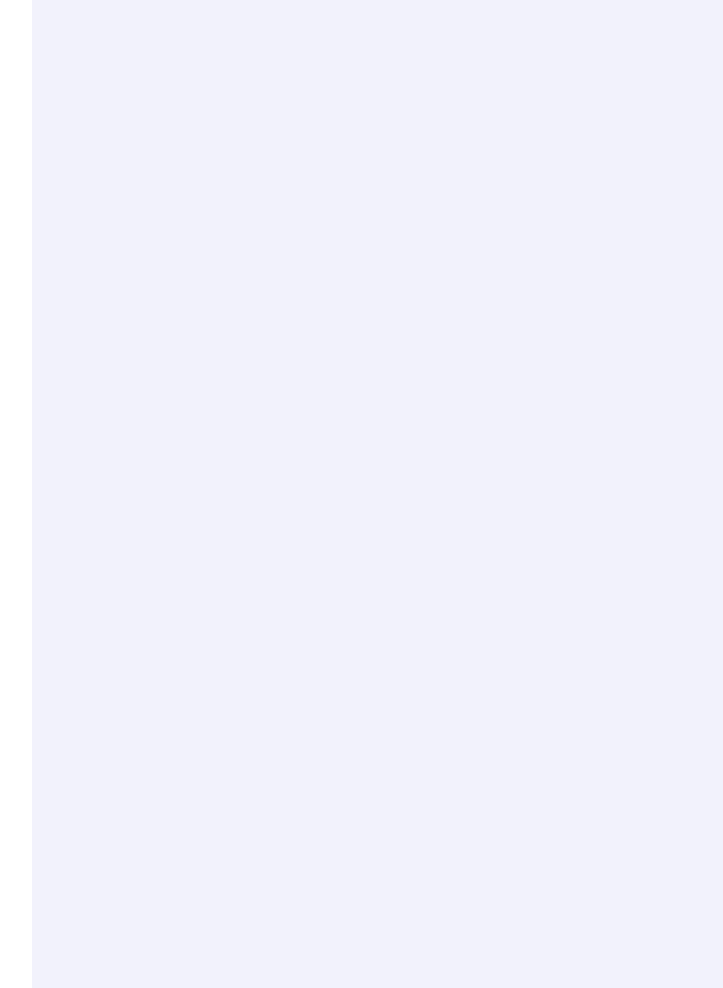
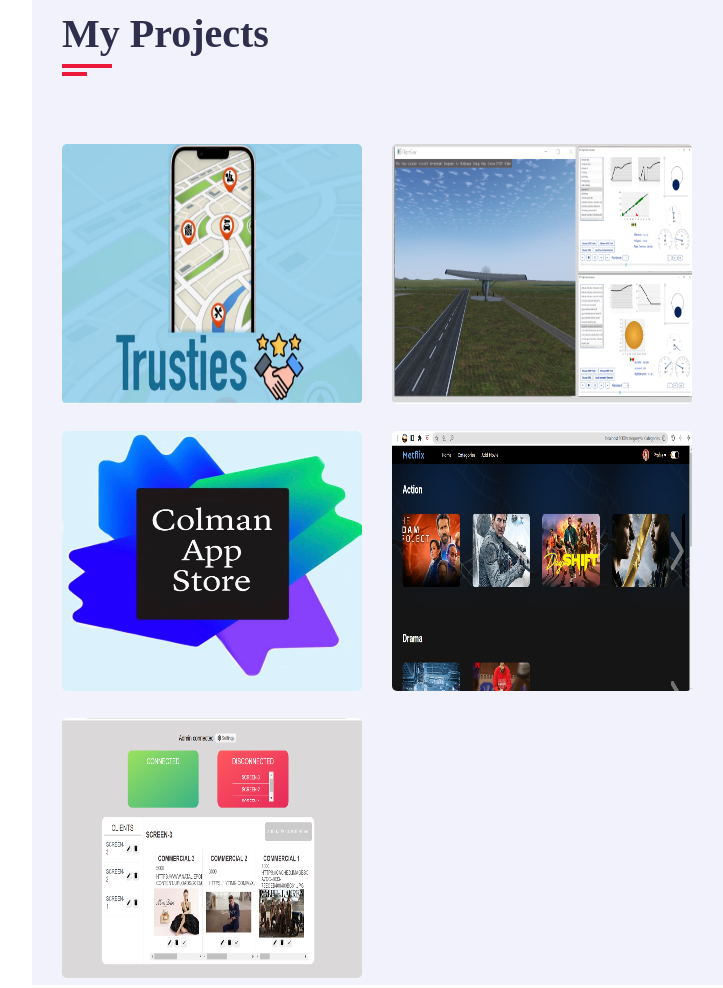
Before and after one commit to Ortal311/Personal-Portfolio, a plain HTML site: page index.html in a window 1280 px wide. Shown: the part 2396-3384 px from the top of the page, without its empty margins (238-961 px from the left). Drawn offline with Linux system fonts and the light colour scheme; files whose address does not match are found by name; a web font is replaced by a local one.

Commit message:
Add Projects

```diff
--- a/css/style.css
+++ b/css/style.css
@@ -377,13 +377,16 @@ h3.my-proffesion {
 }
 
 /*skills*/
+.skills {
+  min-height: 100vh;
+}
 
 .skills .skills-content {
   flex: 0 0 100%;
   max-width: 100%;
 }
 
-.skills .skills-content h3 {
+.skills .skills-content h2 {
   font-size: 24px;
   margin-bottom: 15px;
   font-weight: 700;
@@ -398,6 +401,7 @@ h3.my-proffesion {
 .skills .skills-content .known-language .skills-language-item {
   padding: 30px 70px;
   max-width: 100%;
+  text-align: center;
 }
 
 .lan-name {
@@ -410,3 +414,37 @@ h3.my-proffesion {
   color: #45505b;
   text-align: center;
 }
+
+/*projects*/
+
+.projects {
+  min-height: 100vh;
+}
+
+.projects .projects-content {
+  flex: 0 0 100%;
+  max-width: 100%;
+}
+
+.projects .projects-content h3 {
+  font-size: 24px;
+  margin-bottom: 15px;
+  font-weight: 700;
+  color: var(--text-black-900);
+}
+
+.projects .projects-content .project-item {
+  padding-right: 30px;
+  padding-top: 20px;
+}
+
+.projects .projects-content .project-item img {
+  width: 300px;
+  height: 260px;
+  object-fit: unset;
+  border-radius: 5px;
+}
+
+.projects .projects-content .project-item img:hover {
+  transform: scale(1.04);
+}
--- a/index.html
+++ b/index.html
@@ -139,7 +139,7 @@
           </div>
           <div class="row">
             <div class="skills-content padd-15">
-              <h3>Languages, FrameWorks & Tools</h3>
+              <h2>Languages, FrameWorks & Tools</h2>
               <div class="row known-language padd-15">
                 <div class="skills-language-item">
                   <img src="/icons/java.svg" alt="Java" />
@@ -191,6 +191,47 @@
         </section>
 
         <!-- Skills Section End -->
+
+        <!-- Projects Section Start -->
+        <section class="projects section">
+          <div class="row">
+            <div class="section-title padd-15">
+              <h2>My Projects</h2>
+            </div>
+          </div>
+
+          <div class="row projects-content padd-15">
+            <div class="project-item">
+              <a href="https://github.com/Ortal311/Trusties">
+                <img src="/images/trusties.jpeg" />
+              </a>
+            </div>
+            <div class="project-item">
+              <a href="https://github.com/Ortal311/Flight-Gear-Simulator">
+                <img src="/images/flight-gear.png" />
+              </a>
+            </div>
+            <div class="project-item">
+              <a href="https://github.com/Ortal311/ColmanAppStore">
+                <img src="/images/colman-app-store.jpeg" />
+              </a>
+            </div>
+            <div class="project-item">
+              <a
+                href="https://github.com/Ortal311/Movies-website---Client-Server-side"
+              >
+                <img src="/images/movie_project.png" />
+              </a>
+            </div>
+            <div class="project-item">
+              <a href="https://github.com/Ortal311/Advertising-server">
+                <img src="/images/andvertising-server.png" />
+              </a>
+            </div>
+          </div>
+        </section>
+
+        <!-- Projects Section End -->
       </div>
       <!-- Main Content End -->
     </div>
```
Also changed, not shown: images/andvertising-server.png (added), images/colman-app-store.jpeg (added), images/flight-gear.png (added), images/movie_project.png (added), images/trusties.jpeg (added).
